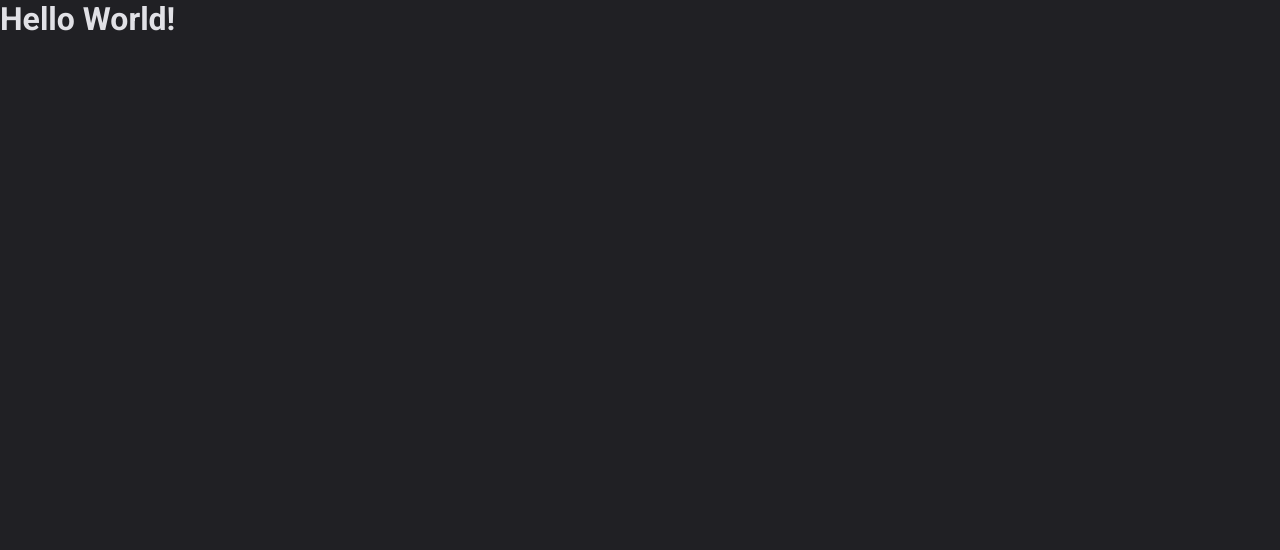
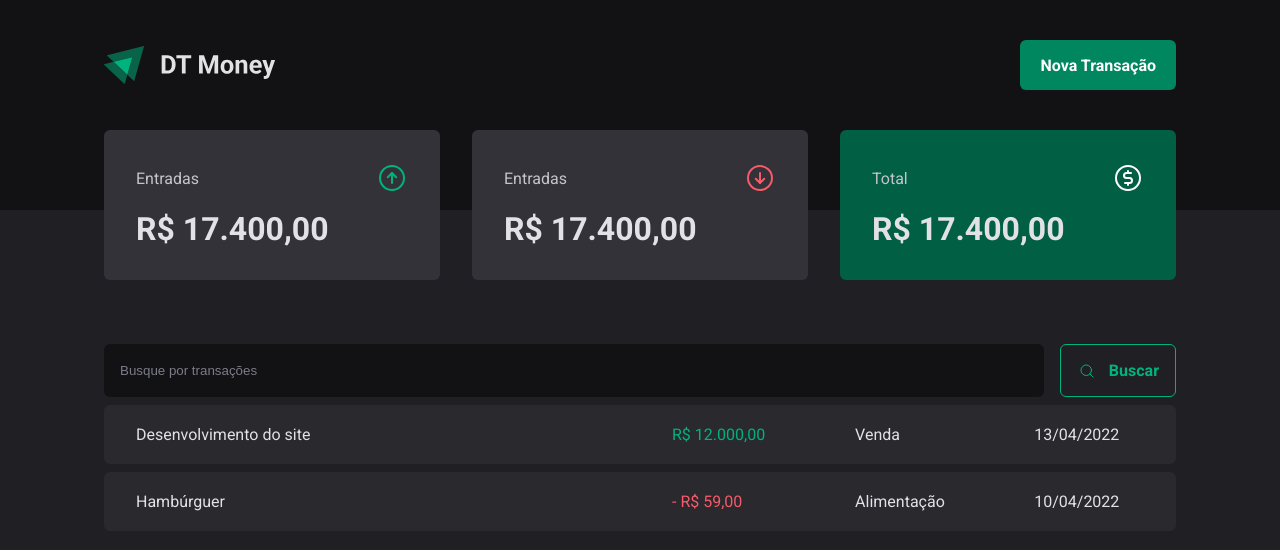
Before and after one commit to tenshiiu/dt-money, a React (Vite) app: page / in a window 1280 px wide. Shown: the top 550 px of the page. Built offline with nearby package versions, Linux system fonts and the light colour scheme.

Commit message:
Criação dos componentes e modal

```diff
--- a/package.json
+++ b/package.json
@@ -10,6 +10,8 @@
     "preview": "vite preview"
   },
   "dependencies": {
+    "@radix-ui/react-dialog": "^1.1.1",
+    "phosphor-react": "^1.4.1",
     "react": "^18.3.1",
     "react-dom": "^18.3.1",
     "styled-components": "^6.1.12"
--- a/src/App.tsx
+++ b/src/App.tsx
@@ -1,12 +1,13 @@
 import { ThemeProvider } from "styled-components";
 import { defaultTheme } from "./styles/themes/default";
 import { GlobalStyle } from "./styles/global";
+import { Transactions } from "./pages/Transactions";
 
 export function App() {
   return (
     <ThemeProvider theme={defaultTheme}>
       <GlobalStyle/>
-    <h1>Hello World!</h1>
+        <Transactions/>
     </ThemeProvider>
   )
 }
--- /dev/null
+++ b/src/components/Header/index.tsx
@@ -0,0 +1,31 @@
+import { HeaderContainer, HeaderContent, NewTransactionButton } from "./styled";
+import * as Dialog from "@radix-ui/react-dialog";
+
+import LogoImg from "../../assets/Logo.svg";
+
+export function Header() {
+    return (
+        <HeaderContainer>
+         <HeaderContent>
+            <img src={LogoImg} alt="" />
+
+            <Dialog.Root>
+
+            <Dialog.Trigger asChild>
+                <NewTransactionButton>Nova Transação</NewTransactionButton>
+            </Dialog.Trigger>
+
+            <Dialog.Portal>
+                <Dialog.Overlay />
+                <Dialog.Content>
+                    <Dialog.Title>Nova Transação</Dialog.Title>
+
+                    <Dialog.Close />
+                </Dialog.Content>
+            </Dialog.Portal>
+
+            </Dialog.Root>
+         </HeaderContent>
+        </HeaderContainer>
+    )
+}
--- /dev/null
+++ b/src/components/Header/styled.ts
@@ -0,0 +1,33 @@
+import styled from "styled-components";
+
+export const HeaderContainer = styled.header`
+    background: ${props => props.theme["gray-900"]};
+    padding: 2.5rem 0 7.5rem;
+`;
+
+export const HeaderContent = styled.div`
+    width: 100%;
+    max-width: 1120px;
+    margin: 0 auto;
+    padding: 0 1.5rem;
+
+    display: flex;
+    justify-content: space-between;
+    align-items: center;
+`;
+
+export const NewTransactionButton = styled.button`
+    height: 50px;
+    border: 0;
+    background: ${props => props.theme["green-500"]};
+    color: ${props => props.theme.white};
+    font-weight: bold;
+    padding: 0 1.25rem;
+    border-radius: 6px;
+    cursor: pointer;
+
+    &:hover {
+        background: ${props => props.theme["green-700"]};
+        transition: background-color 0.2s;
+    }
+`;
--- /dev/null
+++ b/src/components/Summary/index.tsx
@@ -0,0 +1,36 @@
+import { SummaryCard, SummaryContainer } from "./styled";
+import { ArrowCircleDown, ArrowCircleUp, CurrencyCircleDollar } from "phosphor-react";
+
+export function Summary() {
+    return (
+      <SummaryContainer>
+
+        <SummaryCard>
+            <header>
+                <span>Entradas</span>
+                <ArrowCircleUp size={32} color="#00b37e"/>
+            </header>
+
+            <strong>R$ 17.400,00</strong>
+        </SummaryCard>
+
+        <SummaryCard>
+            <header>
+                <span>Entradas</span>
+                <ArrowCircleDown size={32} color="#f75a68"/>
+            </header>
+
+            <strong>R$ 17.400,00</strong>
+        </SummaryCard>
+
+        <SummaryCard variant="green">
+            <header>
+                <span>Total</span>
+                <CurrencyCircleDollar size={32} color="#fff"/>
+            </header>
+
+            <strong>R$ 17.400,00</strong>
+        </SummaryCard>
+      </SummaryContainer>
+    )
+}
--- /dev/null
+++ b/src/components/Summary/styled.ts
@@ -0,0 +1,42 @@
+import styled from "styled-components";
+import { css } from "styled-components";
+
+export const SummaryContainer = styled.section`
+    width: 100%;
+    max-width: 1120px;
+    margin: 0 auto;
+    padding: 0 1.5rem;
+
+    display: grid;
+    grid-template-columns: repeat(3, 1fr);
+    gap: 2rem;
+
+    margin-top: -5rem;
+`;
+
+interface SummaryCardProps {
+    variant?: "green";
+}
+
+export const SummaryCard = styled.div<SummaryCardProps>`
+    background: ${props => props.theme["gray-600"]};
+    border-radius: 6px;
+    padding: 2rem;
+
+    header {
+        display: flex;
+        align-items: center;
+        justify-content: space-between;
+        color: ${props => props.theme["gray-300"]};
+    }
+
+    strong {
+        display: block;
+        margin-top: 1rem;
+        font-size: 2rem;
+    }
+
+    ${props => props.variant == "green" && css`
+        background: ${props.theme["green-700"]};
+    `}
+`;
--- /dev/null
+++ b/src/pages/Transactions/components/SearchForm/index.tsx
@@ -0,0 +1,15 @@
+import { MagnifyingGlass } from "phosphor-react";
+import { SearchFormContainer } from "./styles";
+
+export function SearchForm() {
+    return (
+        <SearchFormContainer>
+            <input type="text" placeholder="Busque por transações" />
+
+            <button>
+                <MagnifyingGlass width={20} />
+                Buscar
+            </button>
+        </SearchFormContainer>
+    )
+}
--- /dev/null
+++ b/src/pages/Transactions/components/SearchForm/styles.ts
@@ -0,0 +1,40 @@
+import styled from "styled-components";
+
+export const SearchFormContainer = styled.form`
+    display: flex;
+    gap: 1rem;
+
+    input {
+        flex: 1;
+        border-radius: 6px;
+        border: 0;
+        background: ${props => props.theme["gray-900"]};
+        color: ${props => props.theme["gray-300"]};
+        padding: 1rem;
+
+        &::placeholder {
+            color: ${props => props.theme["gray-500"]};
+        }
+    }
+
+    button {
+        display: flex;
+        align-items: center;
+        gap: 0.75rem;
+
+        border: 0;
+        padding: 1rem;
+        background: transparent;
+        border: 1px solid ${props => props.theme["green-300"]};
+        color: ${props => props.theme["green-300"]};
+        font-weight: bold;
+        border-radius: 6px;
+
+        &:hover {
+            background: ${props => props.theme["green-500"]};
+            border-color: 1px solid ${props => props.theme["green-300"]};
+            color: ${props => props.theme.white};
+            transition: background-color 0.2s, border-color 0.2s, color 0.2s,;
+        }
+    }
+`;
--- /dev/null
+++ b/src/pages/Transactions/index.tsx
@@ -0,0 +1,38 @@
+import { Header } from "../../components/Header";
+import { Summary } from "../../components/Summary";
+import { SearchForm } from "./components/SearchForm/index.tsx";
+import { TransactionsContainer, TransactionsTable, PriceHighLight } from "./styled";
+
+export function Transactions() {
+    return (
+        <div>
+            <Header />
+            <Summary />
+
+            <TransactionsContainer>
+                <SearchForm/>
+
+            <TransactionsTable>
+                <tbody>
+                    <tr>
+                        <td width="50%">Desenvolvimento do site</td>
+                        <td>
+                            <PriceHighLight variant="income">R$ 12.000,00</PriceHighLight>
+                        </td>
+                        <td>Venda</td>
+                        <td>13/04/2022</td>
+                    </tr>
+                    <tr>
+                        <td width="50%">Hambúrguer</td>
+                        <td>
+                            <PriceHighLight variant="outcome">- R$ 59,00</PriceHighLight>
+                        </td>
+                        <td>Alimentação</td>
+                        <td>10/04/2022</td>
+                    </tr>
+                </tbody>
+            </TransactionsTable>
+            </TransactionsContainer>
+        </div>
+    )
+}
--- /dev/null
+++ b/src/pages/Transactions/styled.ts
@@ -0,0 +1,38 @@
+import styled from "styled-components";
+
+export const TransactionsContainer = styled.main`
+    width: 100%;
+    max-width: 1120px;
+    margin: 4rem auto 0;
+    padding: 0 1.5rem;
+`;
+
+export const TransactionsTable = styled.table`
+    width: 100%;
+    border-collapse: separate;
+    border-spacing: 0 0.5rem;
+    /* margin-top: 1.5rem;*/
+
+    td {
+        padding: 1.25rem 2rem;
+        background: ${props => props.theme["gray-700"]};
+
+        &:first-child {
+            border-top-left-radius: 6px;
+            border-bottom-left-radius: 6px;
+        }
+
+        &:last-child {
+            border-top-right-radius: 6px;
+            border-bottom-right-radius: 6px;
+        }
+    }
+`;
+
+interface PriceHighLightProps {
+    variant: "income" | "outcome";
+}
+
+export const PriceHighLight = styled.span<PriceHighLightProps>`
+    color: ${props => props.variant == "income" ? props.theme["green-300"] : props.theme["red-300"]};
+`;
```
Also changed, not shown: src/assets/Logo.svg (added), 1 other file (tests, documents, lock files or other folders).
